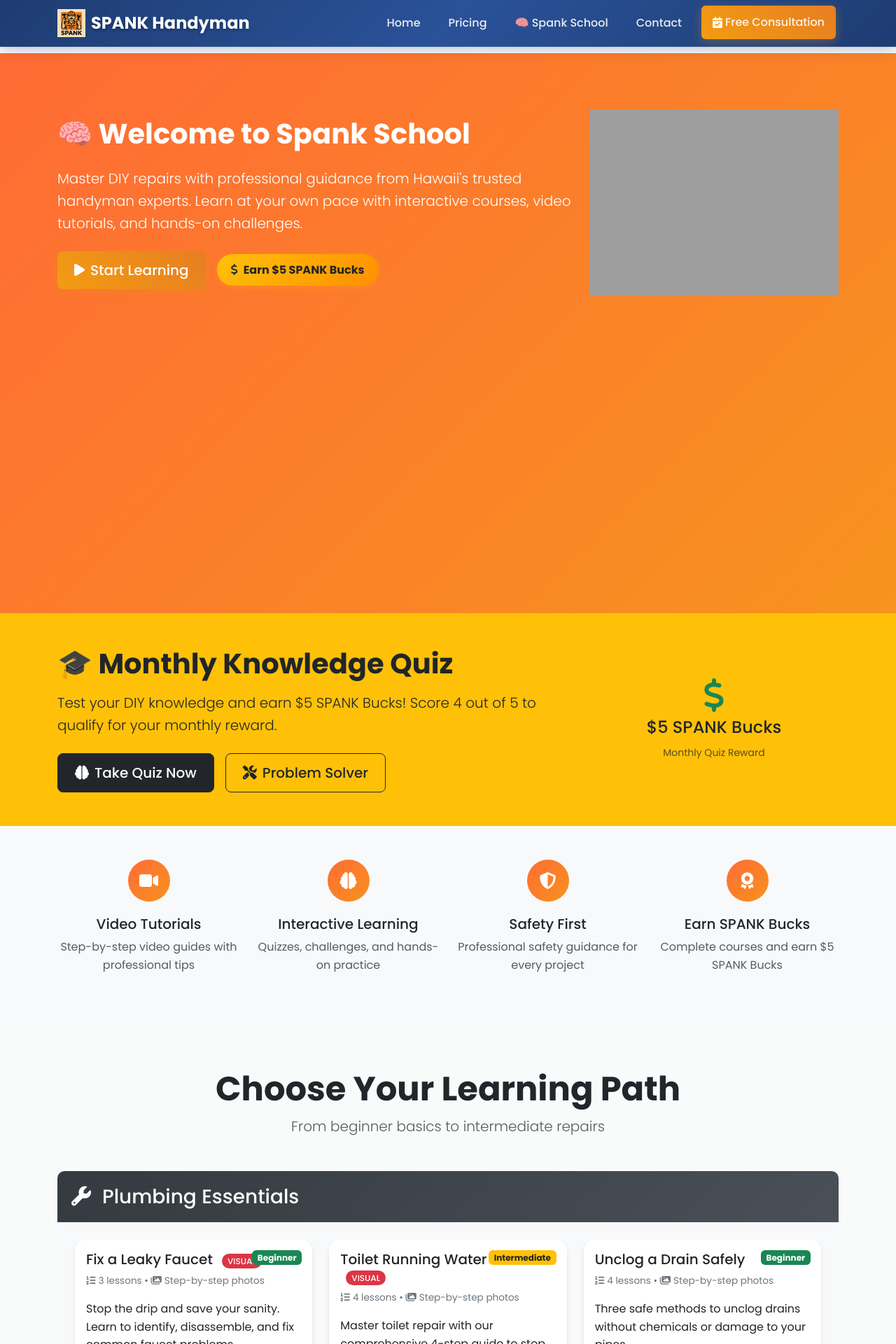
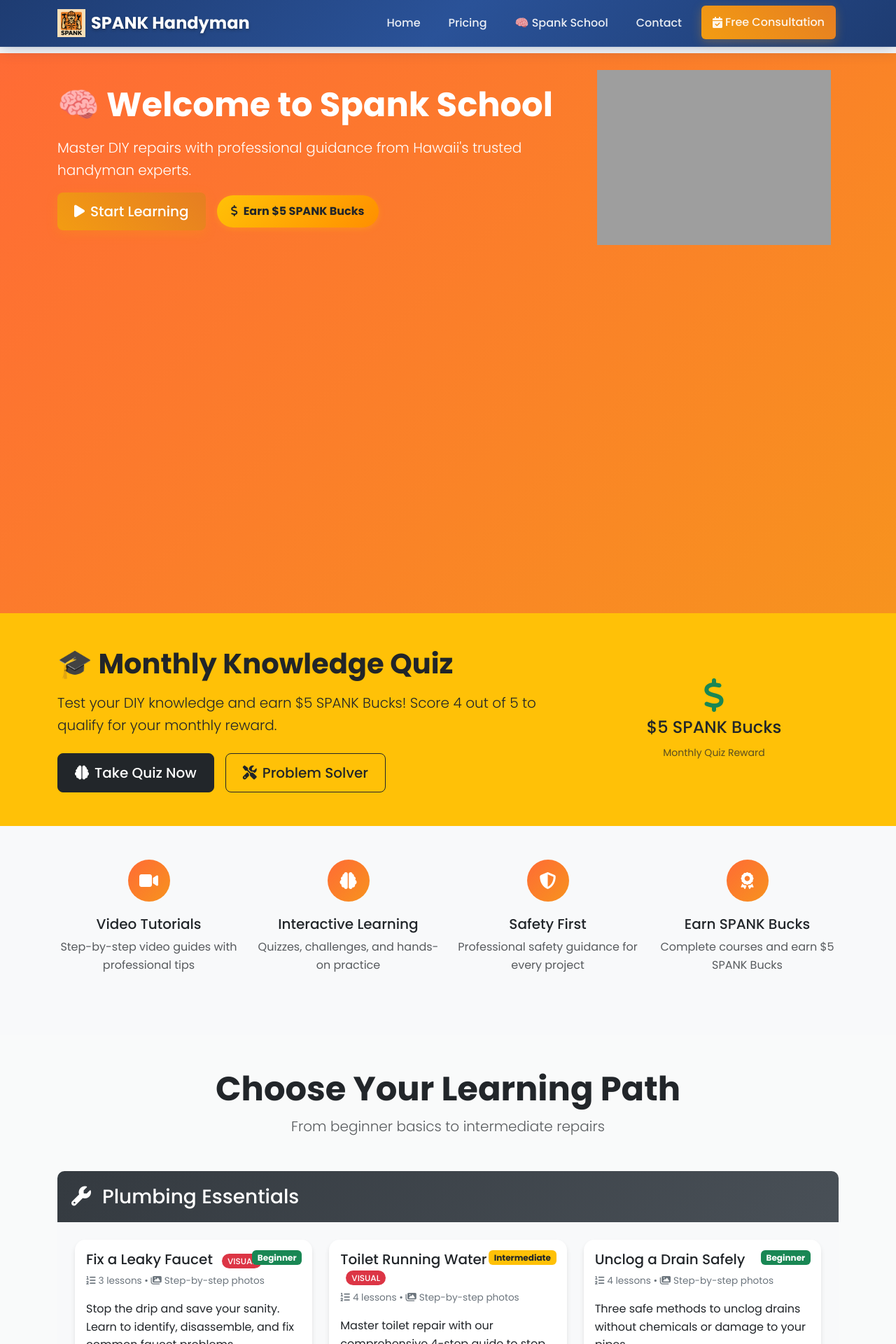
Before and after one commit to robertsn808/SPANK, a Flask app: page /spank-school in a window 1280 px wide. Shown: the top 1920 px of the page at 70% size. Run offline with Flask 3, Linux system fonts and the light colour scheme; some libraries are stand-ins or nearby versions; grey boxes are pictures that could not be loaded.

Commit message:
Shorten the main welcome area on the Spank School landing page
Reduces hero section height, heading size, and mascot size in spank_school.html.

Replit-Commit-Author: Agent
Replit-Commit-Session-Id: 8d5072a6-ad3d-4aaf-b01d-c098ffa2dece
Replit-Commit-Screenshot-Url: https://storage.googleapis.com/screenshot-production-us-central1/55aaf5ec-c5b6-4121-a14c-1212e14193ca/e6c56d05-28e5-4bd8-9f3b-5e36ae3d4ddd.jpg

```diff
--- a/templates/spank_school.html
+++ b/templates/spank_school.html
@@ -93,16 +93,15 @@
 
 {% block content %}
 <!-- Hero Section -->
-<section class="hero-section">
+<section class="hero-section py-4">
     <div class="container">
         <div class="row align-items-center">
             <div class="col-lg-8">
-                <h1 class="display-4 fw-bold mb-4">
+                <h1 class="display-5 fw-bold mb-3">
                     🧠 Welcome to Spank School
                 </h1>
-                <p class="lead mb-4">
+                <p class="lead mb-3">
                     Master DIY repairs with professional guidance from Hawaii's trusted handyman experts.
-                    Learn at your own pace with interactive courses, video tutorials, and hands-on challenges.
                 </p>
                 <div class="d-flex flex-wrap gap-3 align-items-center">
                     <button class="btn btn-warning btn-lg px-4" onclick="scrollToCourses()">
@@ -115,7 +114,7 @@
             </div>
             <div class="col-lg-4 text-center">
                 <img src="{{ url_for('static', filename='images/spank-school-character.png') }}"
-                     alt="SPANK Mascot" class="img-fluid" style="max-height: 300px;">
+                     alt="SPANK Mascot" class="img-fluid" style="max-height: 250px;">
             </div>
         </div>
     </div>
```
